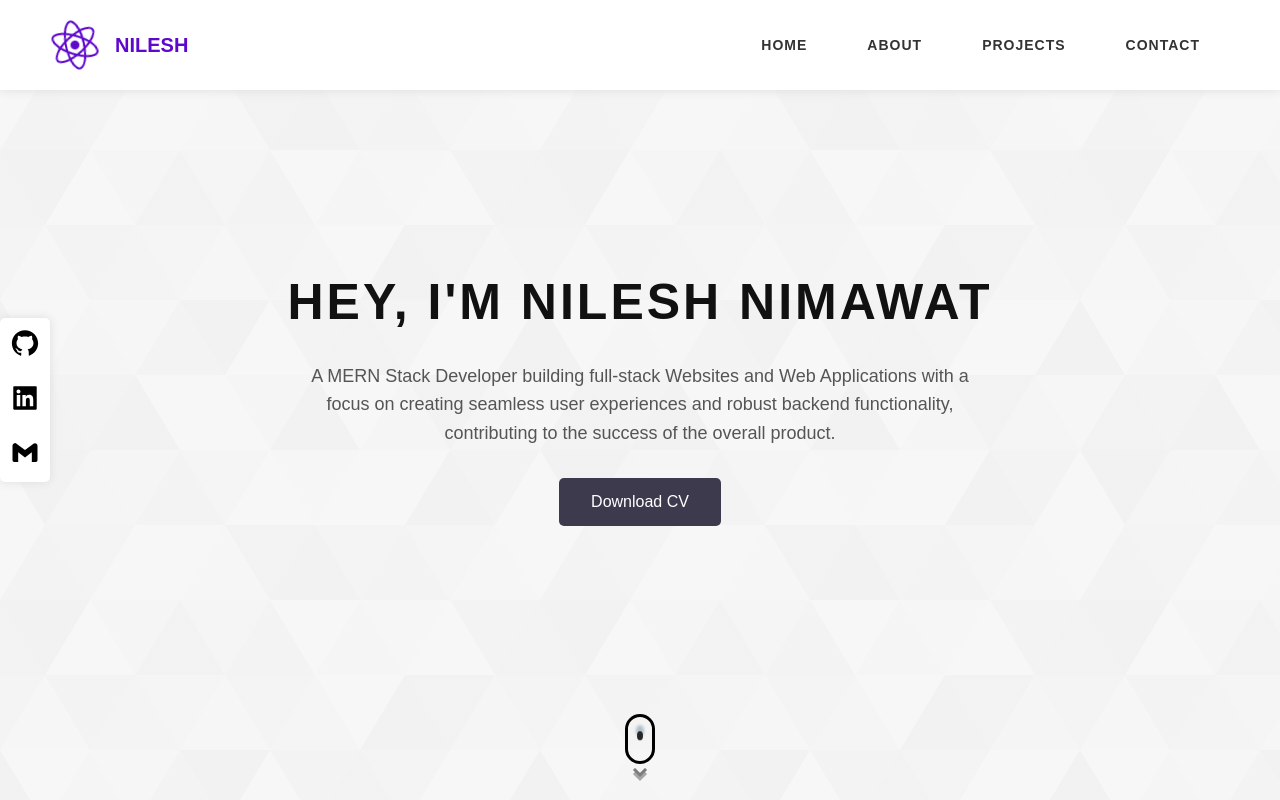
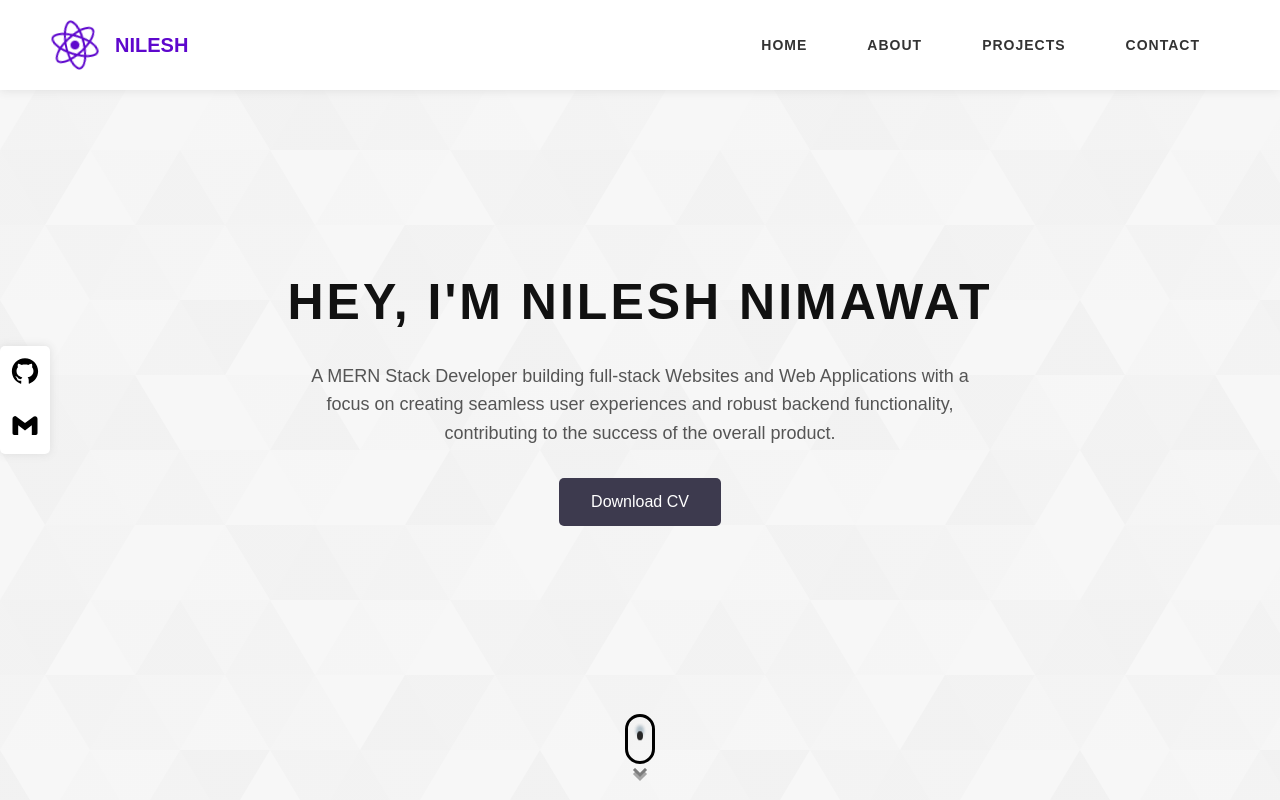
Before and after one commit to Nileshnimawat/My-Portfolio, a React (Vite) app: page / in a window 1280 px wide. Shown: the top 800 px of the page. Built offline with nearby package versions, Linux system fonts and the light colour scheme; a web font is replaced by a local one.

Commit message:
Resume added

```diff
--- a/src/app/Home.jsx
+++ b/src/app/Home.jsx
@@ -64,13 +64,6 @@ const Home = () => {
             <AiFillGithub size="30px" color="black" />
           </a>
           <a
-            className={style.linkedin}
-            target="_blank"
-            href="https://www.linkedin.com/"
-          >
-            <AiFillLinkedin size="30px" color="black" />
-          </a>
-          <a
             className={style.gmail}
             target="_blank"
             href="mailto:nileshnimawat121@gmail.com?subject=SendMail&body=Description"
```
